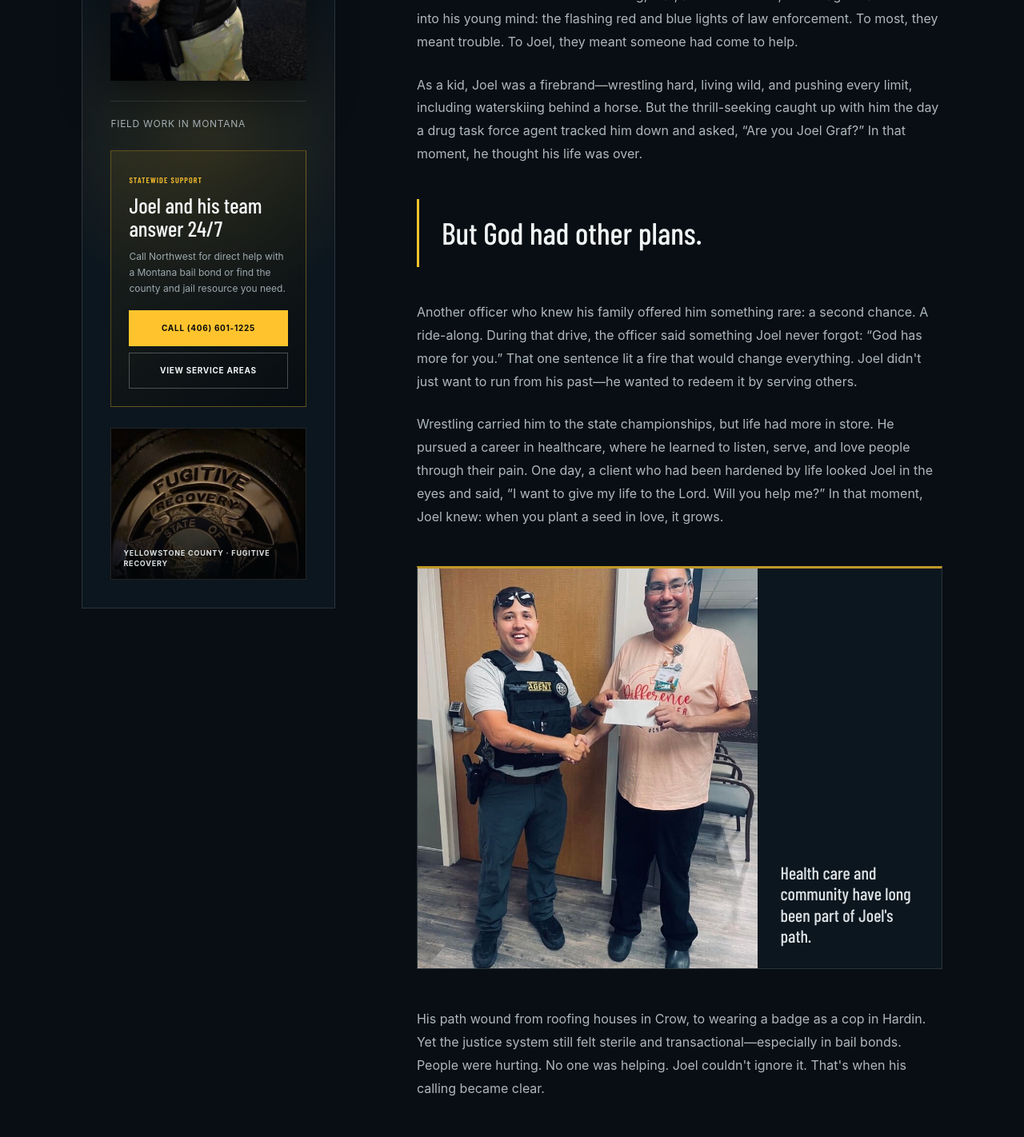
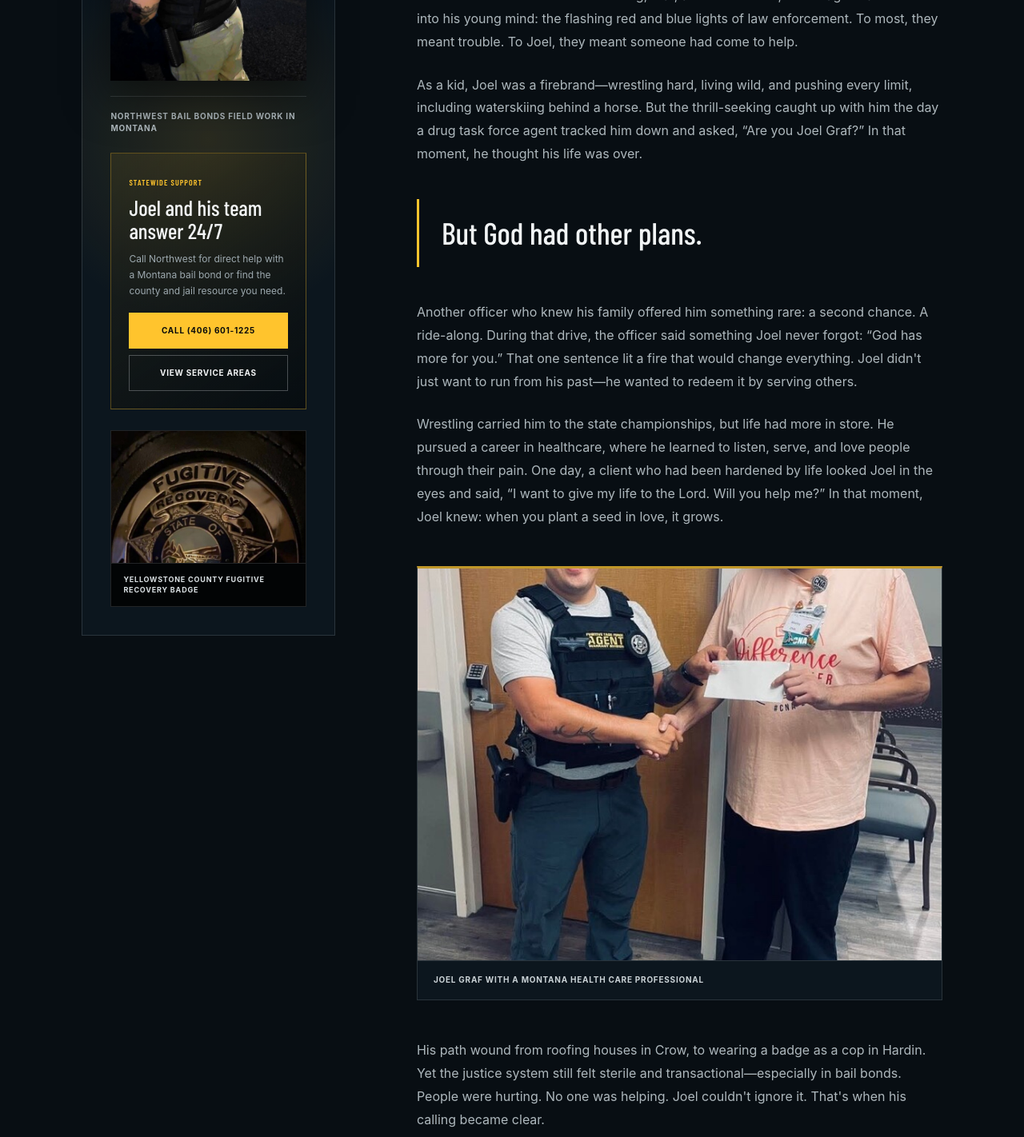
Before and after one commit to Mac-iX/NW-Bail-Bonds-Website, a Next.js app: page /about in a window 1280 px wide. Shown: the part 1020-2442 px from the top of the page at 80% size. Built offline with nearby package versions, Linux system fonts and the light colour scheme; no server answers.

Commit message:
Refine story images and legal referral

```diff
--- a/app/about/page.tsx
+++ b/app/about/page.tsx
@@ -30,7 +30,23 @@ const aboutImageSchema = {
       url: `${BASE_URL}/images/real/northwest-bail-bonds-field-agent-paperwork.jpeg`,
       width: 1155,
       height: 1536,
-      caption: "A fugitive recovery agent reviews paperwork outside a Montana facility.",
+      caption: "Northwest Bail Bonds field work in Montana",
+    },
+    {
+      "@type": "ImageObject",
+      name: "Yellowstone County fugitive recovery badge",
+      url: `${BASE_URL}/images/real/yellowstone-county-fugitive-recovery-badge.jpeg`,
+      width: 710,
+      height: 920,
+      caption: "Yellowstone County fugitive recovery badge",
+    },
+    {
+      "@type": "ImageObject",
+      name: "Joel Graf with a Montana health care professional",
+      url: `${BASE_URL}/images/real/joel-graf-community-healthcare-visit.jpeg`,
+      width: 710,
+      height: 1000,
+      caption: "Health care and community have long been part of Joel Graf's path",
     },
     {
       "@type": "ImageObject",
@@ -38,7 +54,7 @@ const aboutImageSchema = {
       url: `${BASE_URL}/images/real/joel-graf-praying-with-man.jpeg`,
       width: 710,
       height: 920,
-      caption: "Joel Graf pauses to pray with a man during an evening encounter.",
+      caption: "Joel Graf shares a moment of prayer and support",
     },
     {
       "@type": "ImageObject",
@@ -46,7 +62,7 @@ const aboutImageSchema = {
       url: `${BASE_URL}/images/real/northwest-bail-bonds-fugitive-recovery-team.jpeg`,
       width: 1536,
       height: 864,
-      caption: "Two fugitive recovery agents during field work in Montana.",
+      caption: "Northwest Bail Bonds fugitive recovery field team in Montana",
     },
   ],
 };
@@ -64,6 +80,7 @@ export default function AboutPage() {
       />
       <section className="content-section joel-story-section" id="joel-story">
         <aside className="joel-story-mark">
+          <figure className="joel-field-photo">
             <img
               src="/images/real/northwest-bail-bonds-field-agent-paperwork.jpeg"
               alt="A fugitive recovery agent in a black vest reviewing paperwork beside an official vehicle outside a Montana facility."
@@ -73,7 +90,8 @@ export default function AboutPage() {
               loading="lazy"
               decoding="async"
             />
-          <p>Field work in Montana</p>
+            <figcaption>Northwest Bail Bonds field work in Montana</figcaption>
+          </figure>
           <div className="joel-story-cta">
             <span>Statewide support</span>
             <strong>Joel and his team answer 24/7</strong>
@@ -93,7 +111,7 @@ export default function AboutPage() {
               loading="lazy"
               decoding="async"
             />
-            <figcaption>Yellowstone County · Fugitive recovery</figcaption>
+            <figcaption>Yellowstone County fugitive recovery badge</figcaption>
           </figure>
         </aside>
         <article className="prose joel-story-copy">
@@ -113,7 +131,7 @@ export default function AboutPage() {
               loading="lazy"
               decoding="async"
             />
-            <figcaption>Health care and community have long been part of Joel&apos;s path.</figcaption>
+            <figcaption>Joel Graf with a Montana health care professional</figcaption>
           </figure>
           <p>His path wound from roofing houses in Crow, to wearing a badge as a cop in Hardin. Yet the justice system still felt sterile and transactional—especially in bail bonds. People were hurting. No one was helping. Joel couldn&apos;t ignore it. That&apos;s when his calling became clear.</p>
           <figure className="story-photo story-photo-field-team">
@@ -126,7 +144,7 @@ export default function AboutPage() {
               loading="lazy"
               decoding="async"
             />
-            <figcaption>Fugitive recovery field work in Montana.</figcaption>
+            <figcaption>Northwest Bail Bonds fugitive recovery field team in Montana</figcaption>
           </figure>
           <p className="story-pullquote">He launched his own bail bond company—not to post bail, but to post hope.</p>
           <p>Joel doesn&apos;t just drop money and disappear. He gives people rides to court. He takes them home from jail. He helps them find jobs, invites them to Bible studies, and reminds them of a truth many have forgotten: they matter.</p>
@@ -141,7 +159,7 @@ export default function AboutPage() {
               loading="lazy"
               decoding="async"
             />
-            <figcaption>Joel pauses to pray with a man during an evening encounter.</figcaption>
+            <figcaption>Joel Graf sharing a moment of prayer and support</figcaption>
           </figure>
           <p>In 2024, his mission deepened. The mother of his child died from a fentanyl overdose. Just days later, while bounty hunting, Joel found a young couple—trapped in the same addiction that had just torn his world apart. He could&apos;ve walked away. But he didn&apos;t. Instead, he leaned in with love. Because now, it wasn&apos;t just about helping others. It was personal.</p>
           <p>Today, Joel gives all glory to God. “It&apos;s not my money, it&apos;s God&apos;s,” he says—and he means it. He invests in youth programs in Crow, supports police K-9 units, and helps fund orphanages in Kenya. From Montana to East Africa, Joel is building bridges, planting seeds, and rewriting stories.</p>
--- a/app/globals.css
+++ b/app/globals.css
@@ -310,6 +310,7 @@ img { max-width: 100%; }
 .footer-contact { align-items: flex-end; text-align: right; }
 .footer-contact > a { font-family: var(--display); font-size: 23px; font-weight: 500; }
 .footer-contact > .footer-email { color: #b7c0c4; font-family: inherit; font-size: 11px; font-weight: 500; }
+.footer-address { margin: 5px 0 3px; color: #a3adb2; font-size: 11px; font-style: normal; line-height: 1.5; }
 
 /* A direct, dismissible emergency contact path without interrupting the page. */
 .urgent-contact-prompt {
@@ -452,8 +453,9 @@ img { max-width: 100%; }
 .story-excerpt strong { color: #e9edef; font-weight: 650; }
 .joel-story-section { scroll-margin-top: 110px; display: grid; grid-template-columns: minmax(260px,.65fr) minmax(0,1.35fr); gap: clamp(55px,8vw,120px); align-items: start; background: #080e13; }
 .joel-story-mark { position: sticky; top: 132px; padding: 35px; border: 1px solid var(--line); border-top: 4px solid var(--sunset); background: radial-gradient(circle at 50% 40%,rgba(255,196,45,.12),transparent 36%),#0c161e; }
-.joel-story-mark > img { display: block; width: 100%; aspect-ratio: 4/5; object-fit: cover; object-position: center; filter: drop-shadow(0 18px 28px rgba(0,0,0,.55)); }
-.joel-story-mark > p { margin: 25px 0 0; padding-top: 19px; border-top: 1px solid var(--line); color: #aeb8bd; font-size: 12px; letter-spacing: .06em; text-transform: uppercase; }
+.joel-field-photo { margin: 0; }
+.joel-field-photo img { display: block; width: 100%; aspect-ratio: 4/5; object-fit: cover; object-position: center; filter: drop-shadow(0 18px 28px rgba(0,0,0,.55)); }
+.joel-field-photo figcaption { margin-top: 19px; padding-top: 17px; border-top: 1px solid var(--line); color: #aeb8bd; font-size: 10px; font-weight: 650; letter-spacing: .075em; line-height: 1.45; text-transform: uppercase; }
 .joel-story-cta { margin-top: 24px; padding: 22px; border: 1px solid rgba(255,196,45,.32); background: linear-gradient(145deg,rgba(255,196,45,.08),rgba(4,9,12,.72)); }
 .joel-story-cta > span { color: var(--sunset); font-family: var(--display); font-size: 10px; font-weight: 600; letter-spacing: .11em; text-transform: uppercase; }
 .joel-story-cta > strong { margin-top: 7px; display: block; font-family: var(--display); font-size: 27px; font-weight: 500; line-height: 1.05; }
@@ -462,19 +464,18 @@ img { max-width: 100%; }
 .joel-story-cta-actions a { min-height: 45px; padding: 10px 13px; display: flex; align-items: center; justify-content: center; border: 1px solid rgba(236,241,243,.28); font-size: 10px; font-weight: 700; letter-spacing: .07em; text-align: center; text-transform: uppercase; }
 .joel-story-cta-actions a:first-child { border-color: var(--sunset); color: #080a0b; background: var(--sunset); }
 .joel-story-cta-actions a:hover, .joel-story-cta-actions a:focus-visible { outline: 2px solid white; outline-offset: 2px; }
-.joel-badge-detail { position: relative; height: 190px; overflow: hidden; margin: 26px 0 0; border: 1px solid var(--line); background: #020405; }
-.joel-badge-detail img { display: block; width: 100%; height: 100%; object-fit: cover; object-position: center 22%; opacity: .82; }
-.joel-badge-detail::after { content: ""; position: absolute; inset: 0; pointer-events: none; background: linear-gradient(180deg,transparent 42%,rgba(2,5,7,.92)); }
-.joel-badge-detail figcaption { position: absolute; z-index: 1; right: 15px; bottom: 13px; left: 15px; color: #dbe1e4; font-size: 9px; font-weight: 650; letter-spacing: .09em; line-height: 1.45; text-transform: uppercase; }
+.joel-badge-detail { overflow: hidden; margin: 26px 0 0; border: 1px solid var(--line); background: #020405; }
+.joel-badge-detail img { display: block; width: 100%; height: 165px; object-fit: cover; object-position: center 22%; opacity: .86; }
+.joel-badge-detail figcaption { padding: 13px 15px; border-top: 1px solid var(--line); color: #dbe1e4; font-size: 9px; font-weight: 650; letter-spacing: .09em; line-height: 1.45; text-transform: uppercase; }
 .joel-story-copy { max-width: 820px; color: #aeb8bd; }
 .joel-story-copy h2 { margin: 0 0 40px; color: var(--silver); font-family: var(--display); font-size: clamp(42px,5vw,72px); font-weight: 420; line-height: .98; letter-spacing: -.012em; }
 .joel-story-copy > p { margin: 0 0 25px; }
 .joel-story-copy .story-pullquote { margin: 42px 0; padding: 22px 0 22px 28px; border-left: 3px solid var(--sunset); color: #f1f4f5; font-family: var(--display); font-size: clamp(27px,3vw,40px); font-weight: 420; line-height: 1.08; }
 .joel-story-copy .story-ending { margin-top: 50px; color: #cbd2d5; font-family: var(--display); font-size: 28px; line-height: 1.25; }
 .joel-story-copy .story-ending strong { display: inline-block; margin-top: 8px; color: var(--sunset); font-size: 40px; font-weight: 500; }
-.story-photo { min-height: 330px; overflow: hidden; margin: 48px 0; display: grid; grid-template-columns: minmax(0,1.3fr) minmax(170px,.7fr); border: 1px solid var(--line); border-top: 3px solid rgba(255,196,45,.74); background: #0c161e; }
-.story-photo img { display: block; width: 100%; height: 100%; min-height: 330px; max-height: 500px; object-fit: cover; }
-.story-photo figcaption { align-self: end; padding: 28px; color: #dce2e5; font-family: var(--display); font-size: 22px; font-weight: 450; line-height: 1.2; }
+.story-photo { overflow: hidden; margin: 48px 0; border: 1px solid var(--line); border-top: 3px solid rgba(255,196,45,.74); background: #0c161e; }
+.story-photo img { display: block; width: 100%; height: clamp(350px,39vw,490px); object-fit: cover; }
+.story-photo figcaption { padding: 16px 20px 17px; border-top: 1px solid var(--line); color: #cbd3d7; font-size: 10px; font-weight: 650; letter-spacing: .075em; line-height: 1.5; text-transform: uppercase; }
 .story-photo-healthcare img { object-position: center 49%; }
 .story-photo-field-team img { object-position: center; }
 .story-photo-prayer img { object-position: center 47%; }
@@ -512,9 +513,12 @@ img { max-width: 100%; }
 .attorney-section > div:first-child p { color: #9ea9af; font-size: 15px; line-height: 1.75; }
 .attorney-options { display: grid; grid-template-columns: 1fr 1fr; gap: 1px; border: 1px solid var(--line); background: var(--line); }
 .attorney-options article { min-height: 300px; padding: 30px; display: flex; flex-direction: column; background: #101820; }
+.attorney-options article > span { margin-bottom: 18px; color: var(--sunset); font-size: 10px; font-weight: 650; letter-spacing: .1em; text-transform: uppercase; }
 .attorney-options h3 { margin: 0 0 20px; font-family: var(--display); font-size: 29px; font-weight: 500; line-height: 1.08; }
 .attorney-options p { color: #98a3a9; font-size: 13px; line-height: 1.72; }
+.attorney-options small { margin: 14px 0 22px; color: #77858c; font-size: 10px; line-height: 1.55; }
 .attorney-options a { margin-top: auto; color: var(--sunset); font-size: 12px; font-weight: 650; letter-spacing: .06em; text-transform: uppercase; }
+.recommended-attorney-card { background: radial-gradient(circle at 12% 12%,rgba(255,196,45,.11),transparent 37%),#101820 !important; }
 .official-section { padding: clamp(92px,9vw,145px) clamp(24px,8vw,128px); background: radial-gradient(circle at 80% 20%,rgba(255,196,45,.13),transparent 26%),#0b151d; }
 .official-links { margin-top: 50px; display: grid; grid-template-columns: repeat(3,1fr); gap: 15px; }
 .official-links a { min-height: 220px; padding: 27px; display: flex; flex-direction: column; border: 1px solid var(--line); background: rgba(9,11,13,.46); }
@@ -786,9 +790,8 @@ img { max-width: 100%; }
   .detail-steps article { grid-template-columns: 42px 1fr; gap: 12px; }
   .joel-story-section { padding: 78px 21px; }
   .joel-story-mark { padding: 25px; }
-  .story-photo { min-height: 0; grid-template-columns: 1fr; }
-  .story-photo img { min-height: 300px; max-height: 430px; }
-  .story-photo figcaption { padding: 22px; font-size: 19px; }
+  .story-photo img { height: clamp(300px,80vw,430px); }
+  .story-photo figcaption { padding: 14px 16px 15px; font-size: 9px; }
   .resource-court-photo { height: 380px; margin-top: 20px; }
   .about-impact-section { padding: 78px 21px; }
   .about-impact-grid { margin-top: 45px; }
--- a/app/lib/site.ts
+++ b/app/lib/site.ts
@@ -2,12 +2,16 @@ export const SITE_NAME = "Northwest Bail Bonds";
 export const PHONE_DISPLAY = "(406) 601-1225";
 export const PHONE_LINK = "+14066011225";
 export const EMAIL_ADDRESS = "northwestbailbond@gmail.com";
+export const BUSINESS_STREET_ADDRESS = "711 Central Ave Ste. 111";
+export const BUSINESS_CITY_LINE = "Billings, MT 59102";
+export const BUSINESS_POSTAL_CODE = "59102";
 export const FACEBOOK_URL = "https://www.facebook.com/p/Northwest-Bail-Bonds-LLC-100063740815259/";
 export const FACEBOOK_REVIEW_URL = "https://www.facebook.com/100063740815259/reviews/";
 export const GOOGLE_BUSINESS_URL =
   "https://www.google.com/maps/search/?api=1&query=Northwest+Bail+Bonds+Billings+Montana";
 export const MONTANA_LAWYER_REFERRAL_URL =
   "https://www.montanabar.org/For-the-Public/Hiring-an-Attorney-in-Montana";
+export const RECOMMENDED_ATTORNEY_URL = "https://lplawpc.com";
 
 const LOCAL_SITE_URL = "http://localhost:3000";
 
--- a/app/page.tsx
+++ b/app/page.tsx
@@ -6,6 +6,8 @@ import { SiteFooter } from "@/app/components/site-footer";
 import { SiteHeader } from "@/app/components/site-header";
 import {
   BASE_URL,
+  BUSINESS_POSTAL_CODE,
+  BUSINESS_STREET_ADDRESS,
   EMAIL_ADDRESS,
   FAQS,
   FACEBOOK_URL,
@@ -56,8 +58,10 @@ const organizationSchema = {
   },
   address: {
     "@type": "PostalAddress",
+    streetAddress: BUSINESS_STREET_ADDRESS,
     addressLocality: "Billings",
     addressRegion: "MT",
+    postalCode: BUSINESS_POSTAL_CODE,
     addressCountry: "US",
   },
   openingHoursSpecification: [
@@ -119,7 +123,7 @@ export default function Home() {
             <span className="live-dot" /> Montana bail bonds · phones answered 24/7
           </p>
           <h1>
-            A bail bond company built around customer service
+            A Bail Bond Company Built Around Customer Service
           </h1>
           <p className="hero-lede">
             Northwest believes urgent service can still be personal. Every call
```
Also changed, not shown: app/components/site-footer.tsx (+12 -1 lines), app/resources/page.tsx (+14 -8 lines), 1 other file (tests, documents, lock files or other folders). Lines whose indentation alone changed are shown as unchanged.
